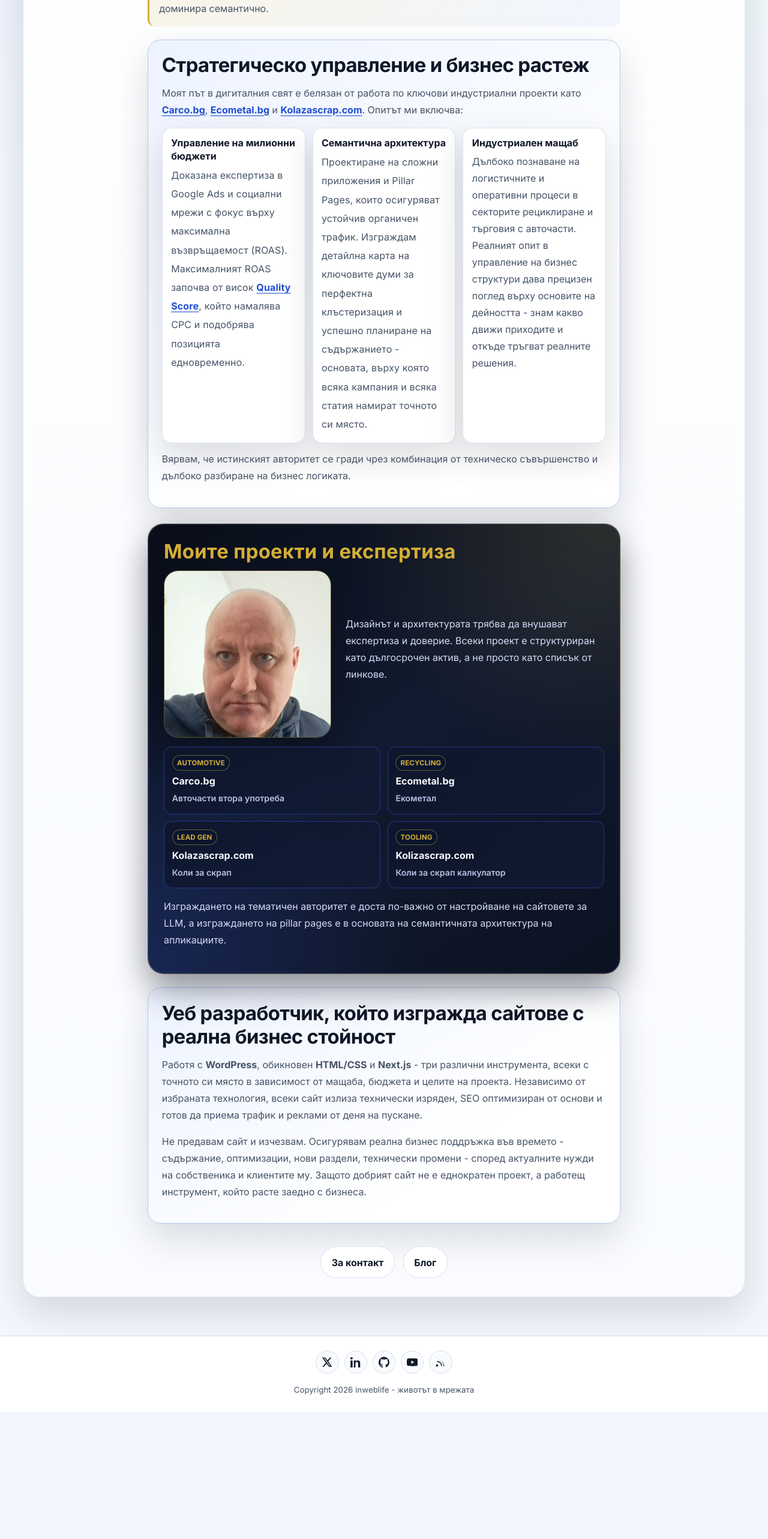
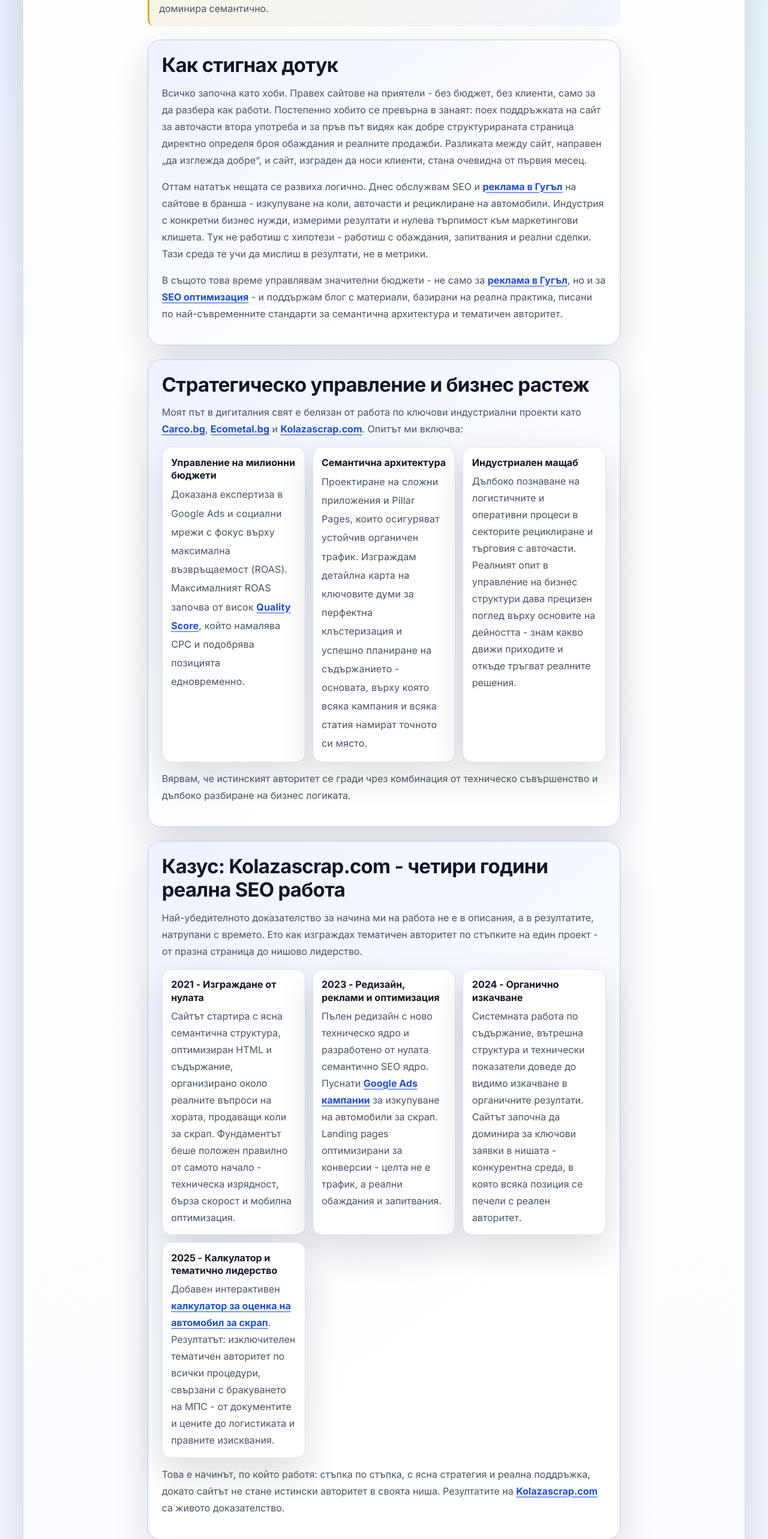
Before and after one commit to inweblife/inweblife, a Next.js app: page /about in a window 1280 px wide. Shown: the part 867-3433 px from the top of the page at 60% size. Before the commit the page ends 3221 px from the top, so only its background shows below. Built offline with nearby package versions, Linux system fonts and the light colour scheme; no server answers.

Commit message:
Update about.js

```diff
--- a/pages/about.js
+++ b/pages/about.js
@@ -9,6 +9,10 @@ const personSchema = {
   "@context": "https://schema.org",
   "@type": "Person",
   name: "Иван Димитров",
+  url: `${SITE_URL}/about`,
+  image: `${SITE_URL}/ivan.webp`,
+  description:
+    "SEO консултант, Google Ads специалист и Full-Stack Developer с 10+ години опит в Automotive и Recycling индустрията. Архитект на семантични SEO стратегии и управлявани PPC бюджети над €1M.",
   jobTitle: [
     "High-Budget PPC Strategist",
     "Semantic SEO Expert",
@@ -16,11 +20,25 @@ const personSchema = {
   ],
   knowsAbout: [
     "Semantic SEO",
+    "Topical Authority",
+    "Pillar Page Architecture",
+    "Keyword Mapping",
     "High-Budget PPC Strategy",
+    "Google Ads",
+    "Performance Max",
     "Quality Score Optimization",
+    "Google Tag Manager",
+    "Google Analytics 4",
+    "Conversion Tracking",
+    "Core Web Vitals",
+    "Technical SEO",
     "Next.js",
+    "WordPress",
+    "HTML",
+    "CSS",
     "Software Architecture",
   ],
+  sameAs: ["https://www.linkedin.com/in/inweblife/"],
   workExample: [
     {
       "@type": "CreativeWork",
@@ -111,6 +129,40 @@ const About = () => {
               работи - той доминира семантично.
             </p>
 
+            <section className={styles.strategySection} aria-labelledby="story-title">
+              <h2 id="story-title">Как стигнах дотук</h2>
+              <p>
+                Всичко започна като хоби. Правех сайтове на приятели - без бюджет, без клиенти,
+                само за да разбера как работи. Постепенно хобито се превърна в занаят: поех
+                поддръжката на сайт за авточасти втора употреба и за пръв път видях как добре
+                структурираната страница директно определя броя обаждания и реалните продажби.
+                Разликата между сайт, направен &bdquo;да изглежда добре&ldquo;, и сайт, изграден
+                да носи клиенти, стана очевидна от първия месец.
+              </p>
+              <p>
+                Оттам нататък нещата се развиха логично. Днес обслужвам SEO и{" "}
+                <Link href="/google-ads-reklama">
+                  <strong>реклама в Гугъл</strong>
+                </Link>{" "}
+                на сайтове в бранша - изкупуване на коли, авточасти и рециклиране на автомобили.
+                Индустрия с конкретни бизнес нужди, измерими резултати и нулева търпимост към
+                маркетингови клишета. Тук не работиш с хипотези - работиш с обаждания, запитвания
+                и реални сделки. Тази среда те учи да мислиш в резултати, не в метрики.
+              </p>
+              <p>
+                В същото това време управлявам значителни бюджети - не само за{" "}
+                <Link href="/google-ads-reklama">
+                  <strong>реклама в Гугъл</strong>
+                </Link>
+                , но и за{" "}
+                <Link href="/seo-optimizaciya-na-ueb-sait">
+                  <strong>SEO оптимизация</strong>
+                </Link>{" "}
+                - и поддържам блог с материали, базирани на реална практика, писани по
+                най-съвременните стандарти за семантична архитектура и тематичен авторитет.
+              </p>
+            </section>
+
             <section className={styles.strategySection} aria-labelledby="strategy-title">
               <h2 id="strategy-title">Стратегическо управление и бизнес растеж</h2>
               <p>
@@ -162,6 +214,78 @@ const About = () => {
               <p className={styles.strategyConclusion}>
                 Вярвам, че истинският авторитет се гради чрез комбинация от техническо съвършенство
                 и дълбоко разбиране на бизнес логиката.
+              </p>
+            </section>
+
+            <section className={styles.strategySection} aria-labelledby="casestudy-title">
+              <h2 id="casestudy-title">
+                Казус: Kolazascrap.com - четири години реална SEO работа
+              </h2>
+              <p>
+                Най-убедителното доказателство за начина ми на работа не е в описания, а в
+                резултатите, натрупани с времето. Ето как изграждах тематичен авторитет по
+                стъпките на един проект - от празна страница до нишово лидерство.
+              </p>
+              <div className={styles.capabilityGrid}>
+                <article className={styles.capabilityCard}>
+                  <h3>2021 - Изграждане от нулата</h3>
+                  <p>
+                    Сайтът стартира с ясна семантична структура, оптимизиран HTML и съдържание,
+                    организирано около реалните въпроси на хората, продаващи коли за скрап.
+                    Фундаментът беше положен правилно от самото начало - техническа изрядност,
+                    бърза скорост и мобилна оптимизация.
+                  </p>
+                </article>
+                <article className={styles.capabilityCard}>
+                  <h3>2023 - Редизайн, реклами и оптимизация</h3>
+                  <p>
+                    Пълен редизайн с ново техническо ядро и разработено от нулата семантично SEO
+                    ядро. Пуснати{" "}
+                    <Link href="/google-ads-reklama">
+                      <strong>Google Ads кампании</strong>
+                    </Link>{" "}
+                    за изкупуване на автомобили за скрап. Landing pages оптимизирани за
+                    конверсии - целта не е трафик, а реални обаждания и запитвания.
+                  </p>
+                </article>
+                <article className={styles.capabilityCard}>
+                  <h3>2024 - Органично изкачване</h3>
+                  <p>
+                    Системната работа по съдържание, вътрешна структура и технически показатели
+                    доведе до видимо изкачване в органичните резултати. Сайтът започна да
+                    доминира за ключови заявки в нишата - конкурентна среда, в която всяка
+                    позиция се печели с реален авторитет.
+                  </p>
+                </article>
+                <article className={styles.capabilityCard}>
+                  <h3>2025 - Калкулатор и тематично лидерство</h3>
+                  <p>
+                    Добавен интерактивен{" "}
+                    <a
+                      href="https://kolizascrap.com/"
+                      target="_blank"
+                      rel="noopener noreferrer"
+                    >
+                      <strong>калкулатор за оценка на автомобил за скрап</strong>
+                    </a>
+                    . Резултатът: изключителен тематичен авторитет по всички процедури,
+                    свързани с бракуването на МПС - от документите и цените до логистиката
+                    и правните изисквания.
+                  </p>
+                </article>
+              </div>
+              <p className={styles.strategyConclusion}>
+                Това е начинът, по който работя: стъпка по стъпка, с ясна стратегия и
+                реална поддръжка, докато сайтът не стане истински авторитет в своята ниша.
+                Резултатите на{" "}
+                <a
+                  href="https://kolazascrap.com/"
+                  target="_blank"
+                  rel="noopener noreferrer"
+                >
+                  <strong>Kolazascrap.com</strong>
+                </a>{" "}
+                са живото доказателство.
               </p>
             </section>
 
```
